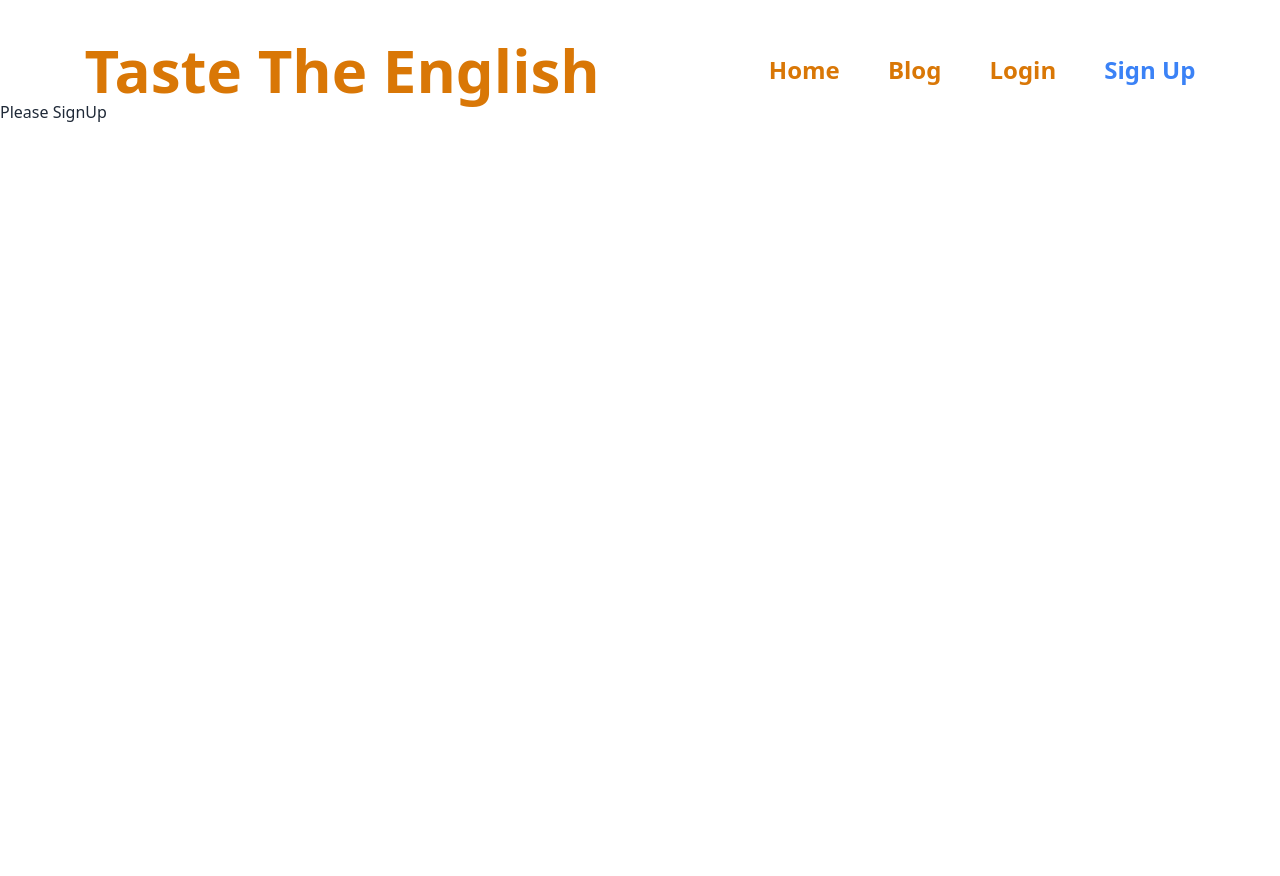
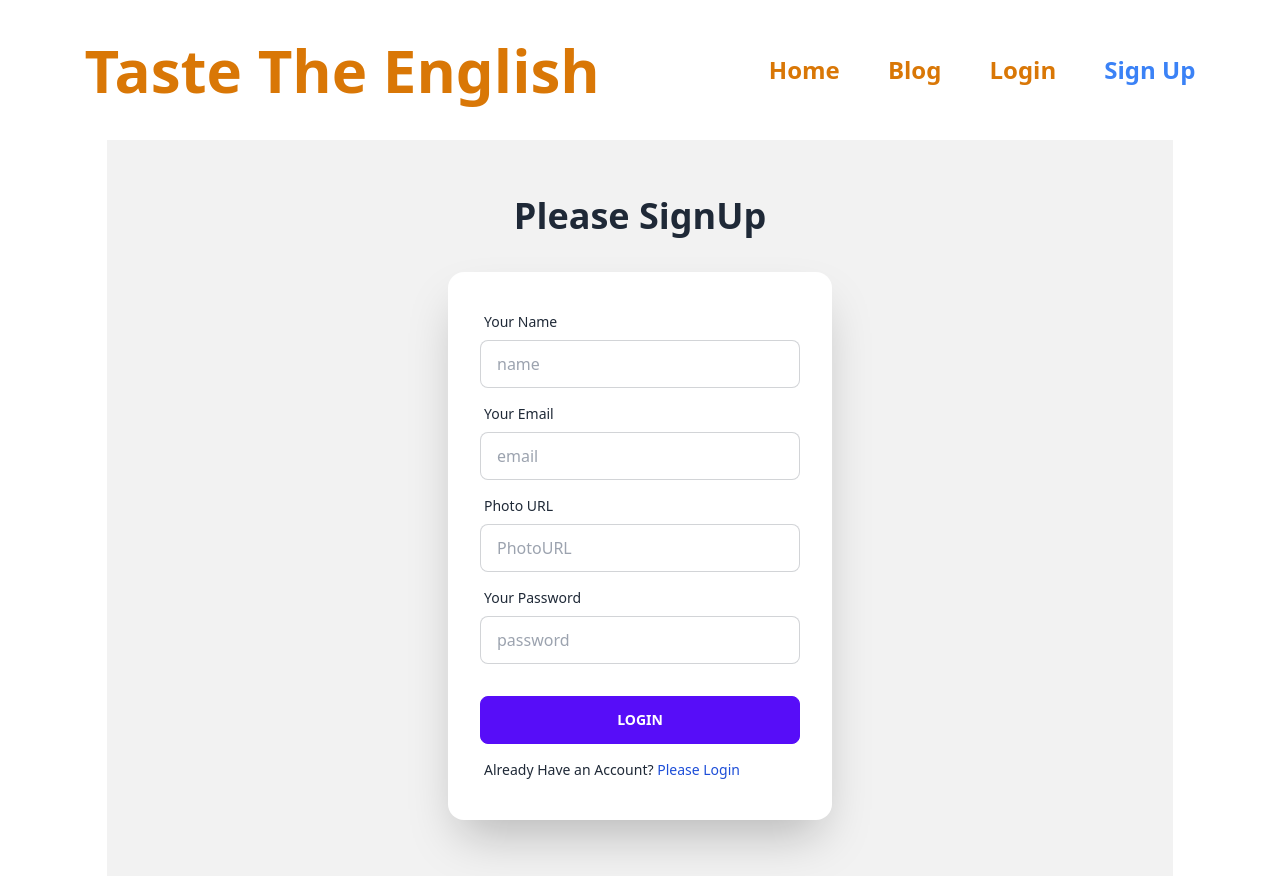
Before and after one commit to SharminTonni/chefs-client, a React (Vite) app: page /signup in a window 1280 px wide. Before the commit the page ends 800 px from the top, so only its background shows below. Built offline with nearby package versions, Linux system fonts and the light colour scheme.

Commit message:
cofig hiden

```diff
--- /dev/null
+++ b/src/Firbase/firebase.config.js
@@ -0,0 +1,18 @@
+// Import the functions you need from the SDKs you need
+import { initializeApp } from "firebase/app";
+// TODO: Add SDKs for Firebase products that you want to use
+// https://firebase.google.com/docs/web/setup#available-libraries
+
+// Your web app's Firebase configuration
+const firebaseConfig = {
+  apiKey: VITE_APIKEY,
+  authDomain: VITE_AUTHDOMAIN,
+  projectId: VITE_PROJECTID,
+  storageBucket: VITE_STORAGEBUCKET,
+  messagingSend: VITE_MESSAGINGSENDERID,
+  appId: VITE_APPID,
+};
+
+// Initialize Firebase
+const app = initializeApp(firebaseConfig);
+export default app;
--- a/src/forms/Login.jsx
+++ b/src/forms/Login.jsx
@@ -1,7 +1,51 @@
 import React from "react";
+import Header from "../shared/Header";
 
 const Login = () => {
-  return <div>Please Log in</div>;
+  return (
+    <div>
+      <Header></Header>
+      <div className="hero bg-base-200 mt-10 w-5/6 mx-auto py-10">
+        <div className="hero-content flex-col">
+          <div className="text-center">
+            <h1 className="text-4xl mb-5 font-bold">Please LogIn</h1>
+          </div>
+          <div className="card flex-shrink-0 w-full max-w-sm shadow-2xl bg-base-100">
+            <div className="card-body">
+              <div className="form-control">
+                <label className="label">
+                  <span className="label-text">Email</span>
+                </label>
+                <input
+                  type="text"
+                  placeholder="email"
+                  className="input input-bordered"
+                />
+              </div>
+              <div className="form-control">
+                <label className="label">
+                  <span className="label-text">Password</span>
+                </label>
+                <input
+                  type="text"
+                  placeholder="password"
+                  className="input input-bordered"
+                />
+                <label className="label">
+                  <a href="#" className="label-text-alt link link-hover">
+                    Forgot password?
+                  </a>
+                </label>
+              </div>
+              <div className="form-control mt-6">
+                <button className="btn btn-primary">Login</button>
+              </div>
+            </div>
+          </div>
+        </div>
+      </div>
+    </div>
+  );
 };
 
 export default Login;
--- a/src/forms/SignUp.jsx
+++ b/src/forms/SignUp.jsx
@@ -1,11 +1,90 @@
 import React from "react";
 import Header from "../shared/Header";
+import { Link } from "react-router-dom";
 
 const SignUp = () => {
+  const handleSignUp = (e) => {
+    e.preventDefault();
+    const form = e.target;
+    const name = form.name.value;
+    const email = form.email.value;
+    const photo = form.photo.value;
+    const password = form.password.value;
+    console.log(name, email, photo, password);
+  };
   return (
     <div>
       <Header></Header>
-      <h2>Please SignUp</h2>
+
+      <form
+        onSubmit={handleSignUp}
+        className="hero bg-base-200 mt-10 w-5/6 mx-auto py-10"
+      >
+        <div className="hero-content flex-col">
+          <div className="text-center">
+            <h1 className="text-4xl mb-5 font-bold">Please SignUp</h1>
+          </div>
+          <div className="card flex-shrink-0 w-96 max-w-sm shadow-2xl bg-base-100">
+            <div className="card-body">
+              <div className="form-control">
+                <label className="label">
+                  <span className="label-text">Your Name</span>
+                </label>
+                <input
+                  type="text"
+                  name="name"
+                  placeholder="name"
+                  className="input input-bordered"
+                />
+              </div>
+              <div className="form-control">
+                <label className="label">
+                  <span className="label-text">Your Email</span>
+                </label>
+                <input
+                  type="email"
+                  name="email"
+                  placeholder="email"
+                  className="input input-bordered"
+                />
+              </div>
+              <div className="form-control">
+                <label className="label">
+                  <span className="label-text">Photo URL</span>
+                </label>
+                <input
+                  type="text"
+                  name="photo"
+                  placeholder="PhotoURL"
+                  className="input input-bordered"
+                />
+              </div>
+              <div className="form-control">
+                <label className="label">
+                  <span className="label-text">Your Password</span>
+                </label>
+                <input
+                  type="text"
+                  name="password"
+                  placeholder="password"
+                  className="input input-bordered"
+                />
+              </div>
+              <div className="form-control mt-6">
+                <button className="btn btn-primary">Login</button>
+              </div>
+              <label className="label">
+                <span className="label-text">
+                  Already Have an Account?{" "}
+                  <Link className="text-blue-700 hover:underline" to="/login">
+                    Please Login
+                  </Link>
+                </span>
+              </label>
+            </div>
+          </div>
+        </div>
+      </form>
     </div>
   );
 };
--- a/src/shared/Header.jsx
+++ b/src/shared/Header.jsx
@@ -3,7 +3,7 @@ import ActiveLink from "./ActiveLink";
 
 const Header = () => {
   return (
-    <div className="text-amber-600 lg:flex justify-around pt-10 items-center">
+    <div className="text-amber-600 lg:flex justify-around pt-10 items-center bg-transparent">
       <h1 className="text-6xl font-bold">Taste The English</h1>
 
       <div className="text-2xl font-semibold flex justify-between w-1/3">
```
